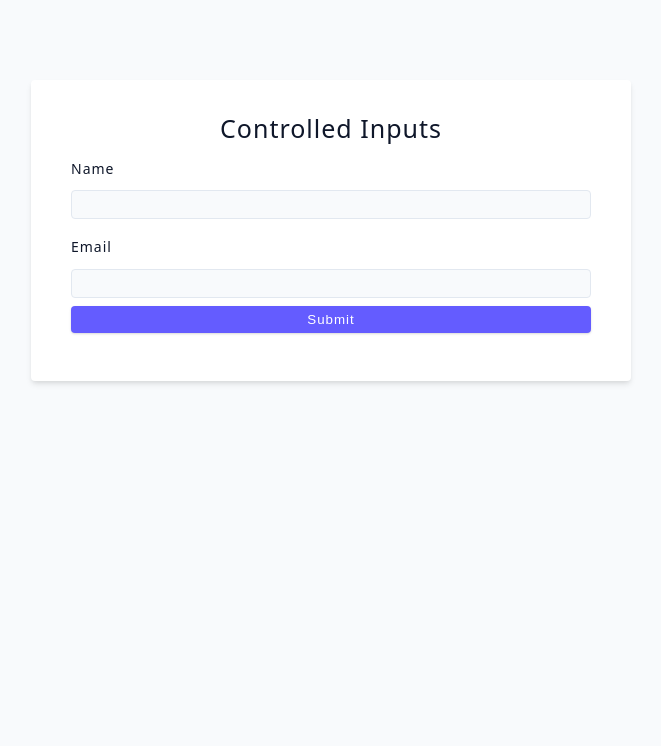
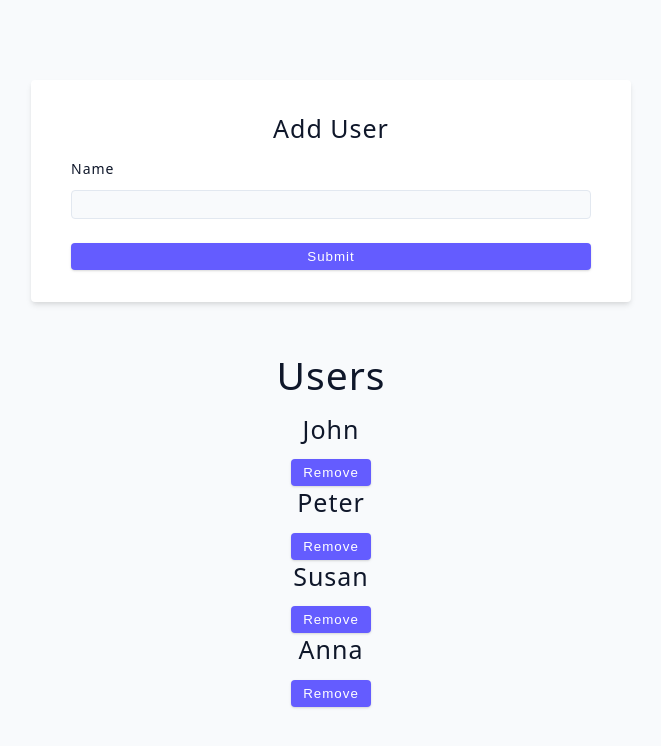
Before and after one commit to smajaas/Advanced-react, a React (Vite) app: page / in a window 1280 px wide. Shown: the top 746 px of the page, without its empty margins (309-970 px from the left). Built offline with nearby package versions, Linux system fonts and the light colour scheme; the HTML template or start-up script is replaced by a standard one.

Commit message:
remove user

```diff
--- a/src/App.jsx
+++ b/src/App.jsx
@@ -1,4 +1,4 @@
-import Final from './react-projects/06-forms/final/01-controlled-inputs';
+import Final from './react-projects/06-forms/final/02-user-challenge';
 
 function App() {
   return (
--- a/src/react-projects/06-forms/final/02-user-challenge.jsx
+++ b/src/react-projects/06-forms/final/02-user-challenge.jsx
@@ -1,13 +1,41 @@
+import { useState } from 'react';
+import { data } from '../../../data';
+
 const UserChallenge = () => {
+  const [name, setName] = useState('');
+  const [users, setUsers] = useState(data);
+
+  const handleSubmit = (e) => {
+    e.preventDefault();
+    if (!name) return;
+    const fakeId = Date.now();
+    //console.log(fakeId);
+    const newUser = { id: fakeId, name };
+    const updatedUsers = [...users, newUser];
+    setUsers(updatedUsers);
+    setName('');
+  };
+
+  const removeUser = (id) => {
+    const updatedUsers = users.filter((person) => person.id !== id);
+    setUsers(updatedUsers);
+  };
+
   return (
     <div>
-      <form className='form'>
+      <form className='form' onSubmit={handleSubmit}>
         <h4>Add User</h4>
         <div className='form-row'>
           <label htmlFor='name' className='form-label'>
             name
           </label>
-          <input type='text' className='form-input' id='name' />
+          <input
+            type='text'
+            className='form-input'
+            id='name'
+            value={name}
+            onChange={(e) => setName(e.target.value)}
+          />
         </div>
 
         <button type='submit' className='btn btn-block'>
@@ -15,6 +43,17 @@ const UserChallenge = () => {
         </button>
       </form>
       {/* render users below */}
+      <h2>users</h2>
+      {users.map((user) => {
+        return (
+          <div key={user.id}>
+            <h4>{user.name}</h4>
+            <button onClick={() => removeUser(user.id)} className='btn'>
+              remove
+            </button>
+          </div>
+        );
+      })}
     </div>
   );
 };
```
